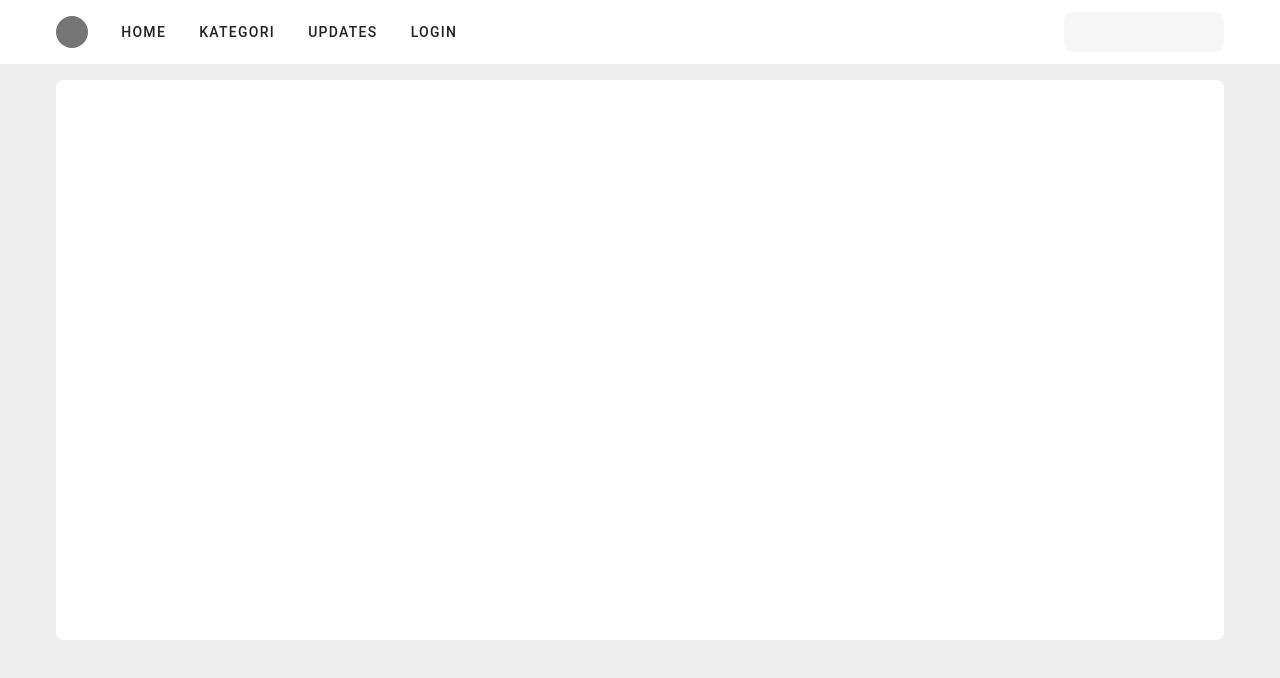
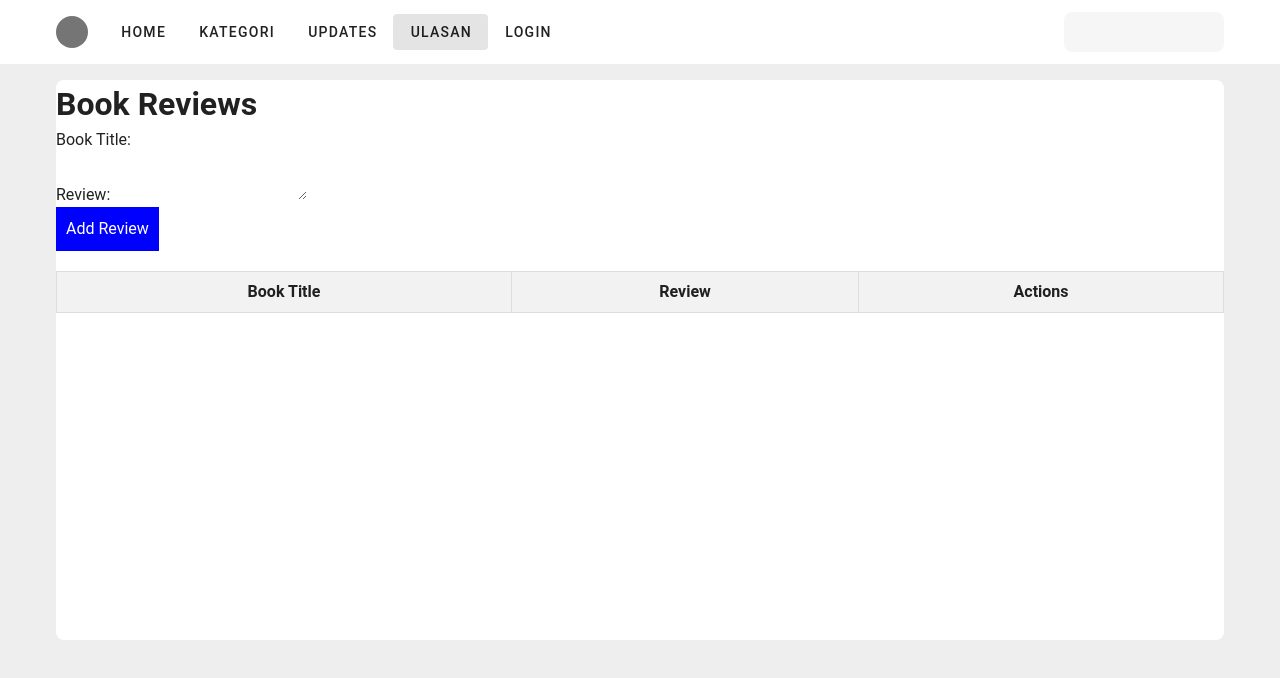
Before and after one commit to TaufikM3/CloverLibrary, a Vue app in the folder frontend/: page /ulasan in a window 1280 px wide. Shown: the top 678 px of the page. Built offline with nearby package versions, Linux system fonts and the light colour scheme.

Commit message:
pembuatan fitur ulsan

```diff
--- a/frontend/src/App.vue
+++ b/frontend/src/App.vue
@@ -67,6 +67,7 @@
     { name: 'Home', path: '/' },
     { name: 'Kategori', path: '/kategori' },
     { name: 'Updates', path: '/updates' }, // Menukar posisi dengan 'Login'
+    { name: 'Ulasan', path: '/ulasan' },
     { name: 'Login', path: '/login' }, // Menambahkan tombol Login
   ]);
 
--- a/frontend/src/router/index.ts
+++ b/frontend/src/router/index.ts
@@ -4,6 +4,7 @@ import Kategori from '../views/kategoriView.vue'
 import Update from '../views/updateView.vue'
 import Register from '../views/Pendaftaran/registerView.vue'
 import Login from '../views/Pendaftaran/loginView.vue'
+import UlasanView from '@/views/ulasanView.vue'
 
 const router = createRouter({
   history: createWebHistory(import.meta.env.BASE_URL),
@@ -29,6 +30,11 @@ const router = createRouter({
       component: Update,
     },
     {
+      path: '/ulasan',
+      name: 'Ulasan',
+      component: UlasanView,
+    },
+    {
       path: '/register',
       name: 'Register',
       component: Register,
--- /dev/null
+++ b/frontend/src/views/ulasanView.vue
@@ -0,0 +1,160 @@
+<template>
+    <div>
+      <h1>Book Reviews</h1>
+      <form @submit.prevent="addReview">
+        <div>
+          <label for="title">Book Title:</label>
+          <input v-model="newReview.title" id="title" required />
+        </div>
+        <div>
+          <label for="review">Review:</label>
+          <textarea v-model="newReview.review" id="review" required></textarea>
+        </div>
+        <button type="submit" class="add-review-button">Add Review</button>
+      </form>
+      <table>
+        <thead>
+          <tr>
+            <th>Book Title</th>
+            <th>Review</th>
+            <th>Actions</th>
+          </tr>
+        </thead>
+        <tbody>
+          <tr v-for="(review, index) in reviews" :key="index">
+            <td>{{ review.title }}</td>
+            <td>{{ review.review }}</td>
+            <td>
+              <button @click="editReview(index)" class="edit-review-button">Edit</button>
+              <button @click="deleteReview(index)" class="delete-review-button">Delete</button>
+            </td>
+          </tr>
+        </tbody>
+      </table>
+      <div v-if="editingIndex !== null">
+        <h2>Edit Review</h2>
+        <form @submit.prevent="updateReview">
+          <div>
+            <label for="editTitle">Book Title:</label>
+            <input v-model="editingReview.title" id="editTitle" required />
+          </div>
+          <div>
+            <label for="editReview">Review:</label>
+            <textarea v-model="editingReview.review" id="editReview" required></textarea>
+          </div>
+          <button type="submit" class="update-review-button">Update Review</button>
+          <button @click="cancelEdit">Cancel</button>
+        </form>
+      </div>
+    </div>
+  </template>
+
+  <script>
+  export default {
+    data() {
+      return {
+        newReview: {
+          title: '',
+          review: ''
+        },
+        reviews: [],
+        editingIndex: null,
+        editingReview: {
+          title: '',
+          review: ''
+        }
+      }
+    },
+    methods: {
+      addReview() {
+        this.reviews.push({ ...this.newReview });
+        this.newReview.title = '';
+        this.newReview.review = '';
+      },
+      deleteReview(index) {
+        this.reviews.splice(index, 1);
+      },
+      editReview(index) {
+        this.editingIndex = index;
+        this.editingReview = { ...this.reviews[index] };
+      },
+      updateReview() {
+        // Update the review in the reviews array
+        this.$set(this.reviews, this.editingIndex, this.editingReview);
+        // Reset editing state
+        this.cancelEdit();
+      },
+      cancelEdit() {
+        this.editingIndex = null;
+        this.editingReview = {
+          title: '',
+          review: ''
+        };
+      }
+    }
+  }
+  </script>
+
+  <style scoped>
+  form {
+    margin-bottom: 20px;
+  }
+  table {
+    width: 100%;
+    border-collapse: collapse;
+    margin-top: 20px;
+  }
+  th, td {
+    border: 1px solid #ddd;
+    padding: 8px;
+  }
+  th {
+    background-color: #f2f2f2;
+  }
+  td {
+    border: 1px solid #ddd;
+  }
+  .add-review-button {
+    background-color: blue;
+    color: white;
+    border: none;
+    padding: 10px;
+    cursor: pointer;
+  }
+  .add-review-button:hover {
+    background-color: darkblue;
+  }
+  .update-review-button {
+    background-color: green;
+    color: white;
+    border: none;
+    padding: 10px;
+    cursor: pointer;
+  }
+  .update-review-button:hover {
+    background-color: darkgreen;
+  }
+  .delete-review-button {
+    background-color: red;
+    color: white;
+    border: none;
+    padding: 10px;
+    cursor: pointer;
+  }
+  .delete-review-button:hover {
+    background-color: darkred;
+  }
+  .edit-review-button {
+    background-color: yellow;
+    color: black;
+    border: none;
+    padding: 10px;
+    cursor: pointer;
+  }
+  .edit-review-button:hover {
+    background-color: goldenrod;
+  }
+  button {
+    margin-right: 10px;
+  }
+  </style>
```
